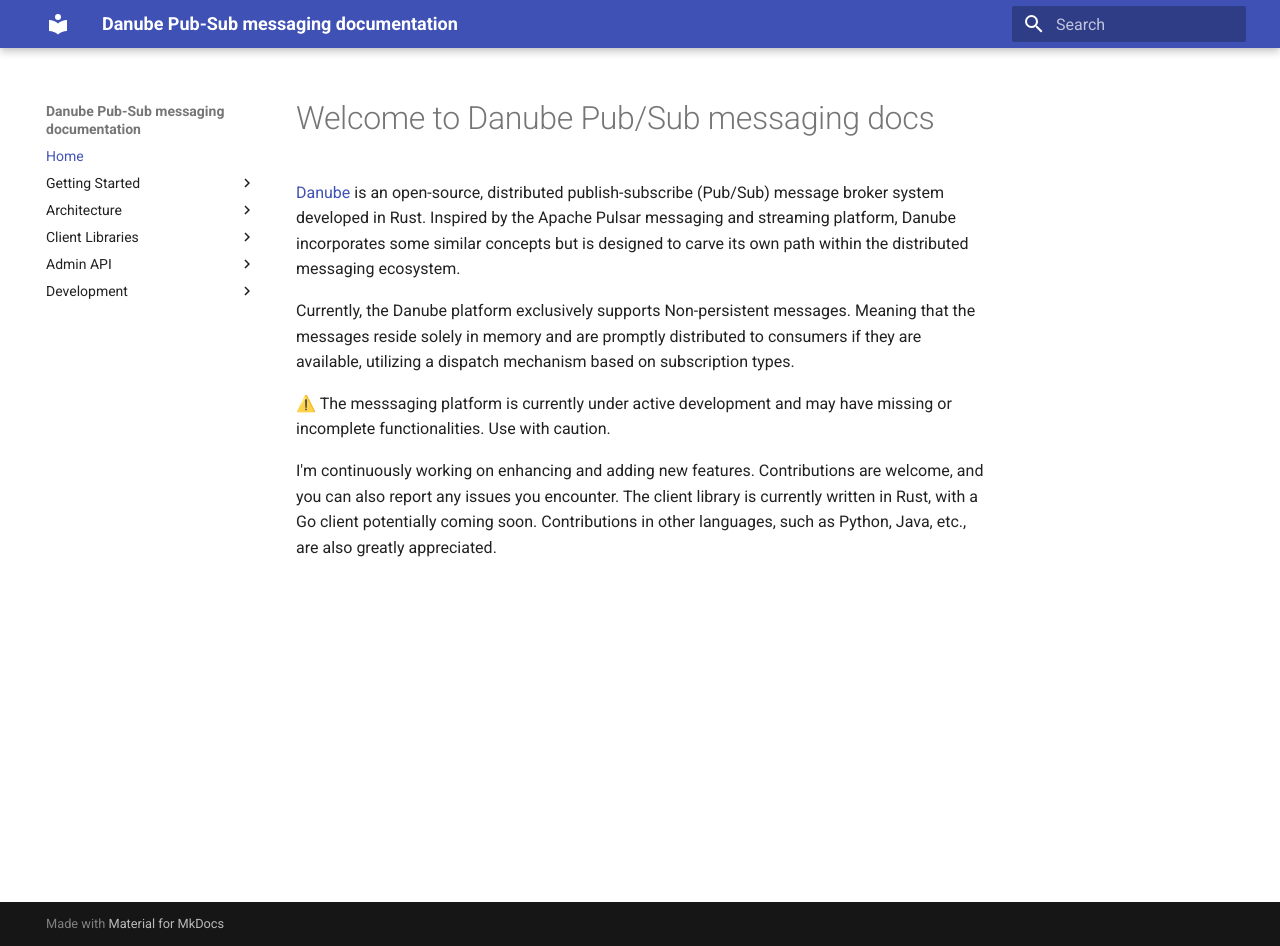
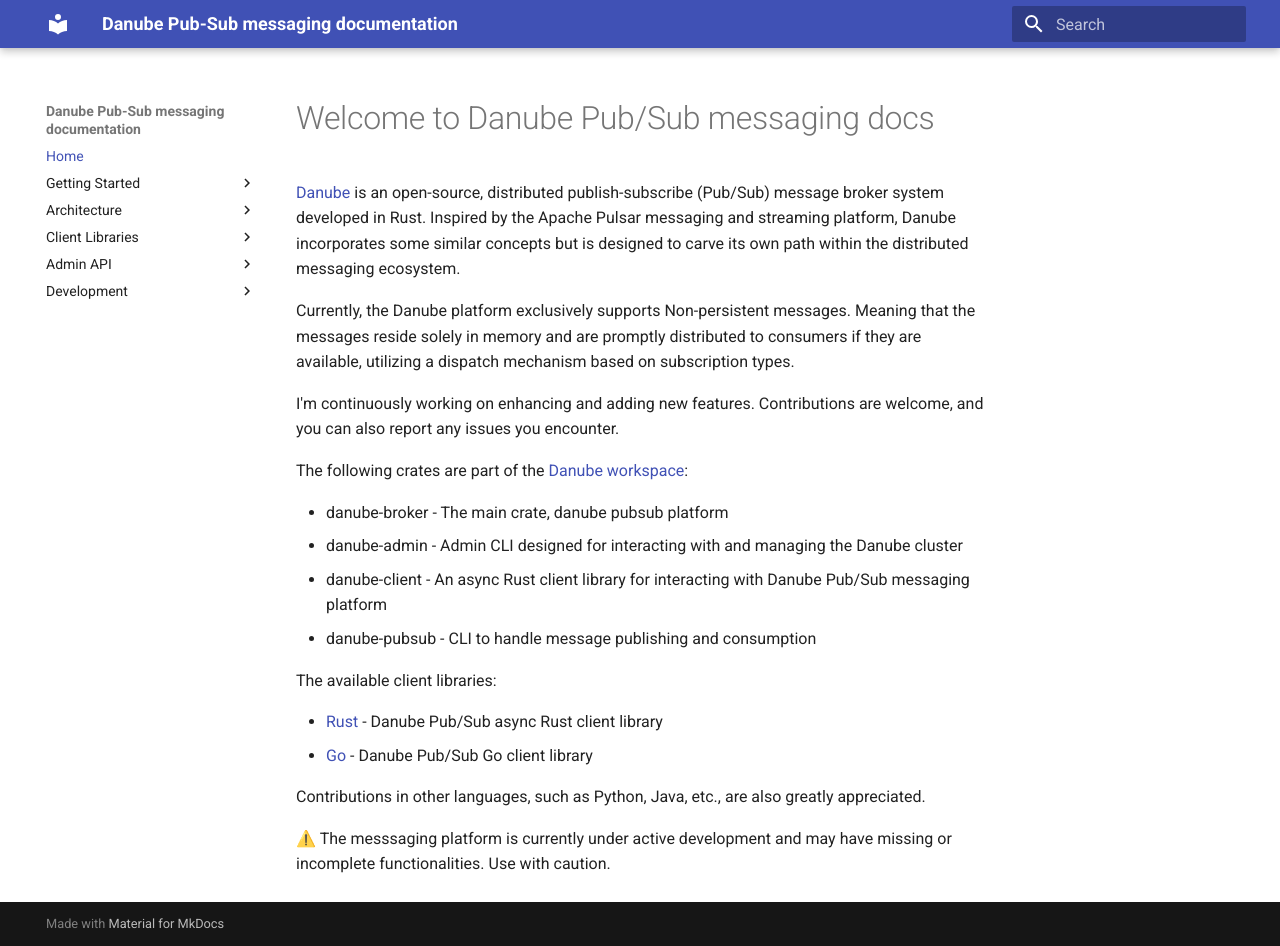
Before and after one commit to danube-messaging/danube_docs, an MkDocs documentation site: the page built from docs/index.md, in a window 1280 px wide and 946 px high. Built offline with MkDocs 1.6.1 and Material for MkDocs 9.7.7, drawn with Linux system fonts in a browser that asks for light colours.

Commit message:
mentioning all the crates part of the rust workspace

```diff
--- a/docs/index.md
+++ b/docs/index.md
@@ -4,6 +4,20 @@
 
 Currently, the Danube platform exclusively supports Non-persistent messages. Meaning that  the messages reside solely in memory and are promptly distributed to consumers if they are available, utilizing a dispatch mechanism based on subscription types.
 
+I'm continuously working on enhancing and adding new features. Contributions are welcome, and you can also report any issues you encounter.
+
+The following crates are part of the [Danube workspace](https://github.com/danrusei/danube):
+
+* danube-broker - The main crate, danube pubsub platform
+* danube-admin - Admin CLI designed for interacting with and managing the Danube cluster
+* danube-client - An async Rust client library for interacting with Danube Pub/Sub messaging platform
+* danube-pubsub - CLI to handle message publishing and consumption
+
+The available client libraries:
+
+* [Rust](https://crates.io/crates/danube-client) - Danube Pub/Sub async Rust client library
+* [Go](https://pkg.go.dev/github.com/danrusei/danube-go) - Danube Pub/Sub Go client library
+
+Contributions in other languages, such as Python, Java, etc., are also greatly appreciated.
+
 ⚠️ The messsaging platform is currently under active development and may have missing or incomplete functionalities. Use with caution.
-
-I'm continuously working on enhancing and adding new features. Contributions are welcome, and you can also report any issues you encounter. The client library is currently written in Rust, with a Go client potentially coming soon. Contributions in other languages, such as Python, Java, etc., are also greatly appreciated.
```
Also changed, not shown: docs/client_libraries/producer.md (+2 -2 lines).
